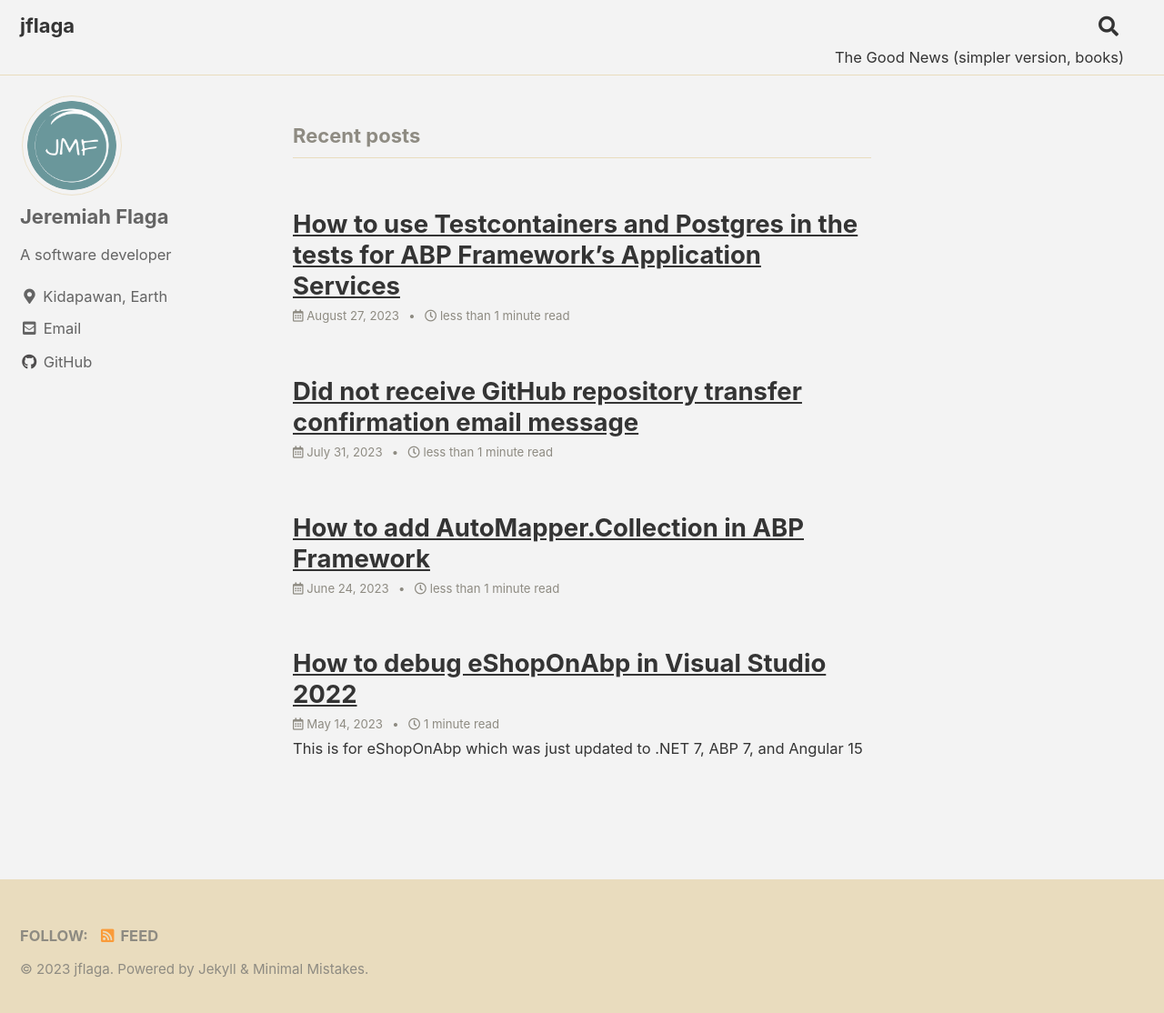
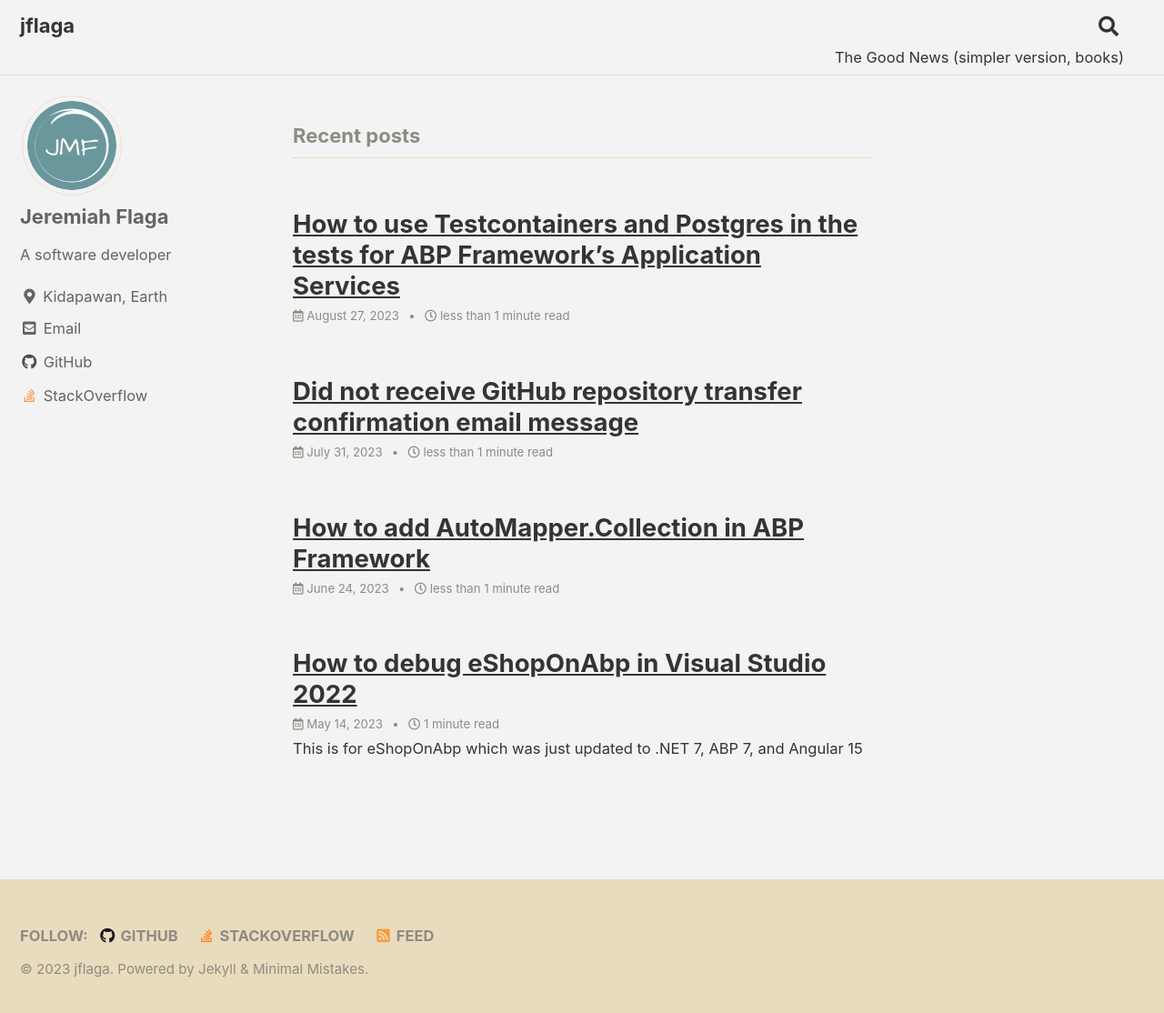
Before and after one commit to jflaga/jflaga.github.io, a Jekyll site: the page built from index.html, in a window 1280 px wide and 1122 px high. Shown: the top 1114 px of the window at 91% size. Built offline with Jekyll 4.4.1, drawn with Linux system fonts in a browser that asks for light colours; cached includes are drawn as plain includes; part of the change alters nothing that is shown.

Commit message:
permalink setting for reviews and journals  - added link to StackOverflow profile

```diff
--- a/_config.yml
+++ b/_config.yml
@@ -128,6 +128,9 @@ author:
     - label: "Instagram"
       icon: "fab fa-fw fa-instagram"
       # url: "https://instagram.com/"
+    - label: "StackOverflow"
+      icon: "fab fa-fw fa-stack-overflow"
+      url: "https://stackoverflow.com/users/1451757/jflaga"
 
 # Site Footer
 footer:
@@ -140,7 +143,7 @@ footer:
       # url:
     - label: "GitHub"
       icon: "fab fa-fw fa-github"
-      # url:
+      url: "https://github.com/jflaga"
     - label: "GitLab"
       icon: "fab fa-fw fa-gitlab"
       # url:
@@ -150,6 +153,9 @@ footer:
     - label: "Instagram"
       icon: "fab fa-fw fa-instagram"
       # url:
+    - label: "StackOverflow"
+      icon: "fab fa-fw fa-stack-overflow"
+      url: "https://github.com/jflaga"
 
 
 # Reading Files
@@ -284,9 +290,10 @@ compress_html:
 collections:
   reviews:
     output: true # output index.html files for each reviews document in _reviews at _site/review/<document-filename>/
-    # permalink: /:name/
+    permalink: /:title/
   journal:
     output: true
+    permalink: /:title/
 
 
 # Defaults
```
